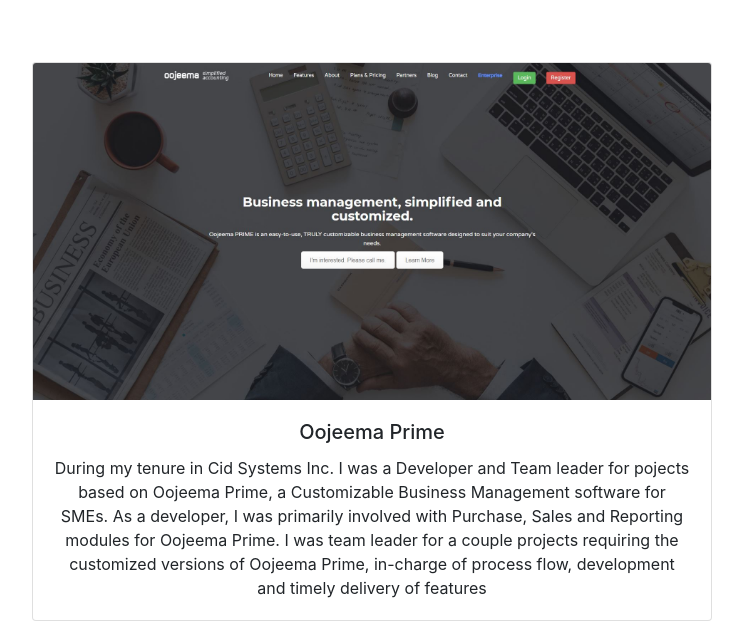
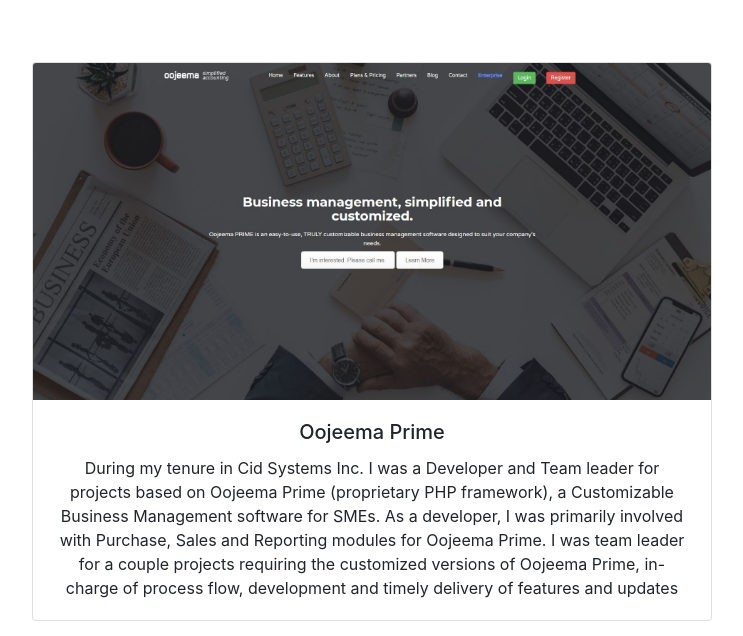
Before and after one commit to paolov1ph/portfolio, a plain HTML site: page index.html in a window 1280 px wide. Shown: the part 363-999 px from the top of the page, without its empty margins (268-1011 px from the left). Drawn offline with nearby package versions, Linux system fonts and the light colour scheme; grey boxes are pictures that could not be loaded.

Commit message:
content update

```diff
--- a/index.html
+++ b/index.html
@@ -89,7 +89,7 @@
 							<div class="card-body">
 								<!-- <a href="https://paolov1ph.github.io/spa-website/" target="_blank"><img class="img-fluid gif-mobile" src="assets/images/essentials-mobile-optimize.gif"></a> -->
 								<h5 class="card-title text-center">Oojeema Prime</h5>
-		    					<p class="card-text text-center">During my tenure in Cid Systems Inc. I was a Developer and Team leader for pojects based on Oojeema Prime, a Customizable Business Management software for SMEs. As a developer, I was primarily involved with Purchase, Sales and Reporting modules for Oojeema Prime. I was team leader for a couple projects requiring the customized versions of Oojeema Prime, in-charge of process flow, development and timely delivery of features</p>
+		    					<p class="card-text text-center">During my tenure in Cid Systems Inc. I was a Developer and Team leader for projects based on Oojeema Prime (proprietary PHP framework), a Customizable Business Management software for SMEs. As a developer, I was primarily involved with Purchase, Sales and Reporting modules for Oojeema Prime. I was team leader for a couple projects requiring the customized versions of Oojeema Prime, in-charge of process flow, development and timely delivery of features and updates</p>
 		    				</div>
 						</div>
 						<!-- end 1st card -->
```
